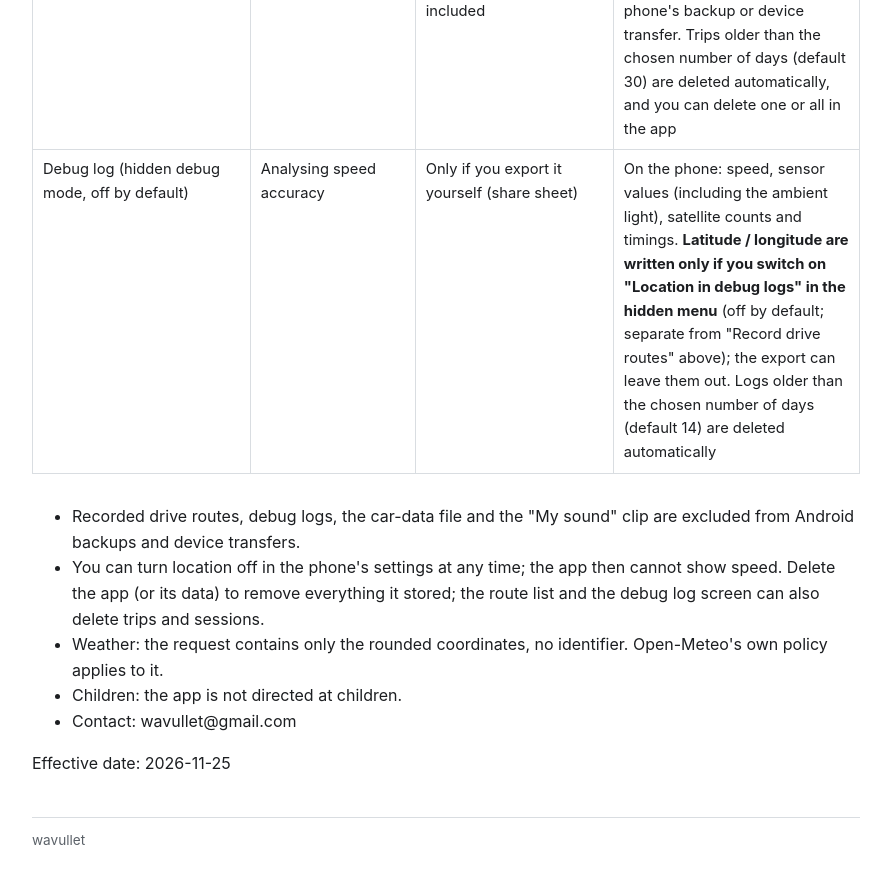
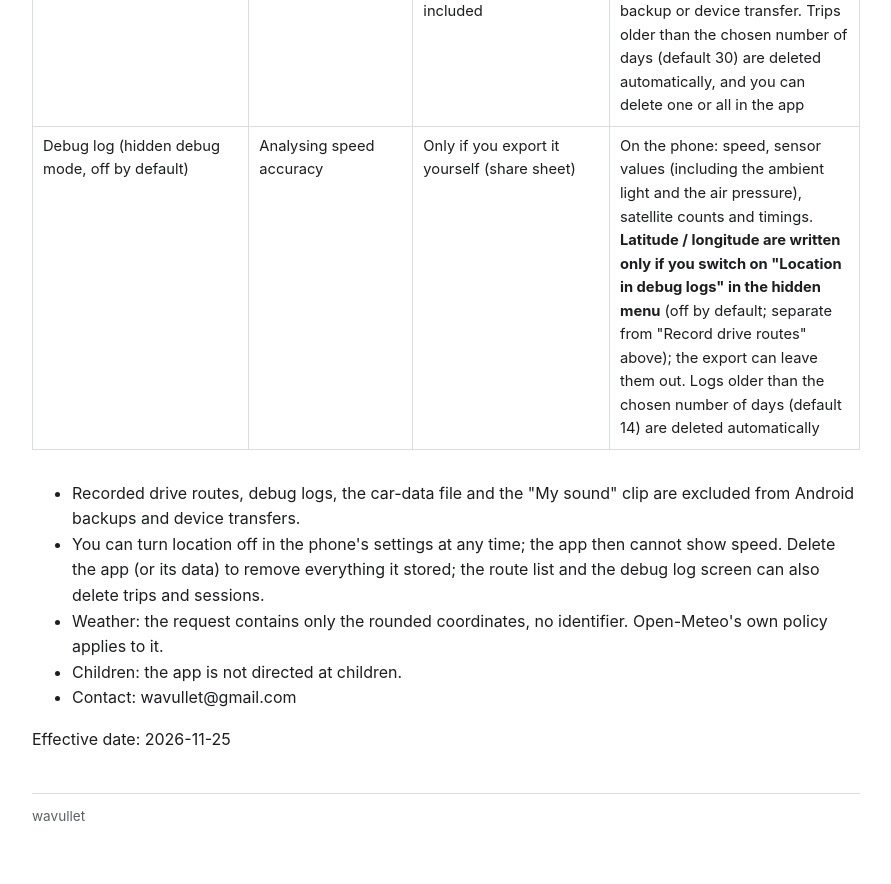
Before and after one commit to wavullet/wavullet.github.io, a plain HTML site: page excluster/privacy/index.html in a window 1280 px wide. Shown: the part 2040-2924 px from the top of the page, without its empty margins (194-1085 px from the left). Drawn offline with Linux system fonts and the light colour scheme.

Commit message:
ExCluster privacy policy: debug log also records air pressure (app 1.25)

```diff
--- a/excluster/privacy/index.html
+++ b/excluster/privacy/index.html
@@ -102,7 +102,7 @@ the table says otherwise.</p>
 <td>Debug log (hidden debug mode, off by default)</td>
 <td>Analysing speed accuracy</td>
 <td>Only if you export it yourself (share sheet)</td>
-<td>On the phone: speed, sensor values (including the ambient light), satellite counts and timings. <strong>Latitude / longitude are written only if you switch on "Location in debug logs" in the hidden menu</strong> (off by default; separate from "Record drive routes" above); the export can leave them out. Logs older than the chosen number of days (default 14) are deleted automatically</td>
+<td>On the phone: speed, sensor values (including the ambient light and the air pressure), satellite counts and timings. <strong>Latitude / longitude are written only if you switch on "Location in debug logs" in the hidden menu</strong> (off by default; separate from "Record drive routes" above); the export can leave them out. Logs older than the chosen number of days (default 14) are deleted automatically</td>
 </tr>
 </tbody>
 </table></div>
```
Also changed, not shown: excluster/privacy-ko/index.html (+1 -1 lines).
